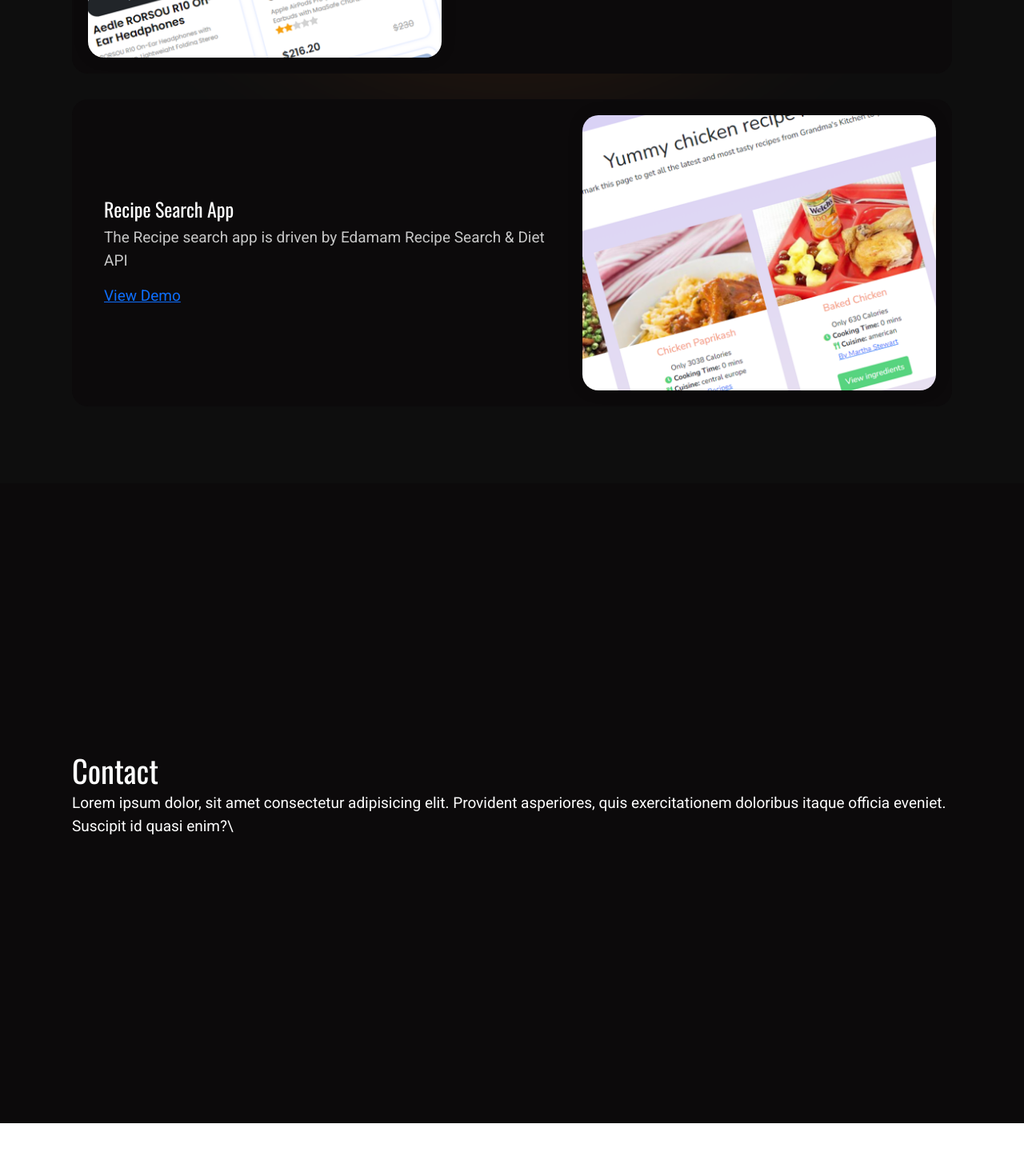
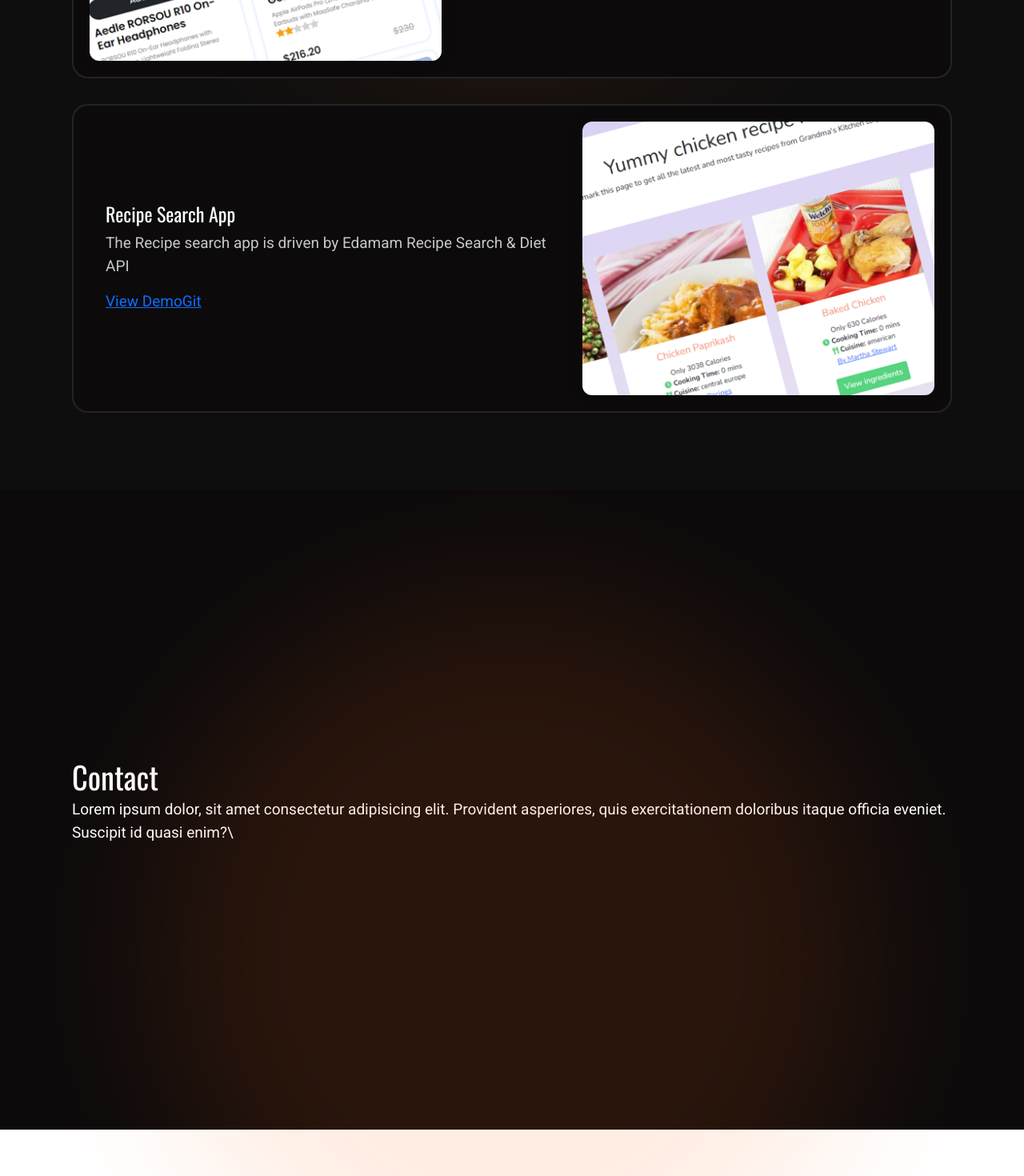
Before and after one commit to leviduncan/dd-portfolio-08, a React (Create React App) app: page / in a window 1280 px wide. Shown: the part 3800-5270 px from the top of the page at 80% size. Before the commit the page ends 5204 px from the top, so only its background shows below. Built offline with nearby package versions, Linux system fonts and the light colour scheme; the HTML template or start-up script is replaced by a standard one.

Commit message:
Projects update

```diff
--- a/src/App.css
+++ b/src/App.css
@@ -370,7 +370,6 @@ html body #homepage #projects .projects {
   display: flex;
   justify-content: center;
   flex-direction: column;
-  width: 100vw;
   color: var(--dd-lt-gray);
 }
 html body #homepage #projects .projects h2 {
@@ -384,6 +383,11 @@ html body #homepage #projects .projects .projects-content {
   padding: 20px;
   background: var(--dd-black);
   border-radius: 20px;
+  border: solid 2px var(--dd-gray-shadow);
+  transition-duration: 500ms;
+}
+html body #homepage #projects .projects .projects-content:hover {
+  background: var(--dd-gray-shadow);
 }
 html body #homepage #projects .projects .projects-content .projects-content-info {
   padding: 20px;
@@ -393,7 +397,7 @@ html body #homepage #projects .projects .projects-content .projects-content-info
 }
 html body #homepage #projects .projects .projects-content .project-content-image {
   overflow: hidden;
-  border-radius: 20px;
+  border-radius: 12px;
   box-shadow: 0 0 20px rgba(0, 0, 0, 0.116);
 }
 html body #homepage #projects .projects .projects-content .project-content-image img {
@@ -418,6 +422,7 @@ html body #homepage #projects::before {
   opacity: 0.12;
 }
 html body #homepage #contact {
+  position: relative;
   background: var(--dd-black);
 }
 html body #homepage #contact .contact {
@@ -431,4 +436,17 @@ html body #homepage #contact .contact {
 html body #homepage #contact .contact h2 {
   font-size: 3vw;
   line-height: 3vw;
+}
+html body #homepage #contact::before {
+  content: "";
+  position: absolute;
+  width: 70%;
+  height: 900px;
+  border-radius: 50%;
+  top: 132px;
+  right: 15%;
+  z-index: 1;
+  background: var(--dd-main);
+  filter: blur(100px);
+  opacity: 0.12;
 }/*# sourceMappingURL=App.css.map */
--- a/src/App.scss
+++ b/src/App.scss
@@ -435,7 +435,6 @@ html {
                         display: flex;
                         justify-content: center;
                         flex-direction: column;
-                        width: 100vw;
                         color: var(--dd-lt-gray);
 
                         h2 {
@@ -450,6 +449,12 @@ html {
                             padding: 20px;
                             background: var(--dd-black);
                             border-radius: 20px;
+                            border: solid 2px var(--dd-gray-shadow);
+                            transition-duration: 500ms;
+
+                            &:hover {
+                                background:  var(--dd-gray-shadow);
+                            }
 
                             .projects-content-info {
                                     padding: 20px;
@@ -461,7 +466,7 @@ html {
 
                             .project-content-image {
                                 overflow: hidden;
-                                border-radius: 20px;
+                                border-radius: 12px;
                                 box-shadow: 0 0 20px rgba(0, 0, 0, 0.116);
 
 
@@ -495,6 +500,7 @@ html {
                 }
 
                 #contact {
+                    position: relative;
                     background: var(--dd-black);
 
                     .contact {
@@ -511,6 +517,20 @@ html {
                         }
 
                     }
+
+                    &::before {
+                        content: '';
+                        position: absolute;
+                        width: 70%;
+                        height: 900px;
+                        border-radius: 50%;
+                        top: 132px;
+                        right: 15%;
+                        z-index: 1;
+                        background: var(--dd-main);
+                        filter: blur(100px);
+                        opacity: .12;
+                    }
                 }
 
 
--- /dev/null
+++ b/src/components/projects/ProjectCard.jsx
@@ -0,0 +1,24 @@
+import React from 'react'
+import { Link } from 'react-router-dom'
+
+function ProjectCard(props) {
+    const { img, title, desc, demo, git, dir } = props
+
+    return (
+        <div className={`projects-content d-flex flex-column-reverse ${dir ? 'flex-md-row-reverse' : 'flex-md-row'}  my-3`}>
+            <div className="projects-content-info col-12 col-md-7 d-flex flex-column justify-content-center">
+                <h4>{title}</h4>
+                <p>{desc}</p>
+                <div>
+                    <Link to={demo} >View Demo</Link>
+                    <Link to={git} >Git</Link>
+                </div>
+            </div>
+            <div className="project-content-image  col-12 col-md-5">
+                <img src={img} alt={title} />
+            </div>
+        </div>
+    )
+}
+
+export default ProjectCard
--- a/src/components/projects/Projects.jsx
+++ b/src/components/projects/Projects.jsx
@@ -1,55 +1,56 @@
 import React from 'react'
-import HRApp from '../../assets/hr-app.png'
-import eCommApp from '../../assets/ecomm-app.png'
-import recipeApp from '../../assets/recipe-app.png'
 import { Link } from 'react-router-dom'
-// import LuExternalLink from 'react-icons/lu'
+import ProjectCard from './ProjectCard'
 
 
 function Projects() {
+
+    const data = [
+        {
+            title: 'HR Management Tool',
+            desc: 'Manage people assets - Fullstack MERN Project',
+            demo: 'https://user-profile-frontend.netlify.app/',
+            git: 'https://github.com/leviduncan/user-profile-frontend',
+            dir: false,
+            img: require('../../assets/hr-app.png'),
+        },
+        {
+            title: 'Electronics Online Store',
+            desc: 'View and purchase amazing electronics - Context state',
+            demo: 'https://dd-context-store-app.netlify.app/',
+            git: 'https://github.com/leviduncan/context-store-app',
+            dir: true,
+            img: require('../../assets/ecomm-app.png'),
+        },
+        {
+            title: 'Recipe Search App',
+            desc: 'The Recipe search app is driven by Edamam Recipe Search & Diet API',
+            demo: 'https://grandmas-kitchen-2021.netlify.app/',
+            git: 'https://github.com/leviduncan/grandmas-kitchen',
+            dir: false,
+            img: require('../../assets/recipe-app.png'),
+        },
+    ]
+
     return (
         <section id="projects">
             <div className="container projects">
                 <h2>Projects</h2>
-                <div className="projects-content d-flex flex-column flex-md-row my-3">
-                    <div className="projects-content-info col-12 col-md-7 d-flex flex-column justify-content-center">
-                        <h4>HR Management Tool</h4>
-                        <p>Manage people assets - Fullstack MERN Project
-                        </p>
-                        <div>
-                        <Link to="https://user-profile-frontend.netlify.app/" >View Demo</Link>
-                        </div>
-                    </div>
-                    <div className="project-content-image  col-12 col-md-5">
-                        <img src={HRApp} alt="HR Management App" />
-                    </div>
-                </div>
-                <div className="projects-content d-flex flex-column flex-md-row-reverse my-3">
-                    <div className="projects-content-info col-12 col-md-7 d-flex flex-column justify-content-center">
-                        <h4>Electronics Online Store</h4>
-                        <p>View and purchase amazing electronics - Context state
-                        </p>
-                        <div>
-                        <Link to="https://dd-context-store-app.netlify.app/" >View Demo</Link>
-                        </div>
-                    </div>
-                    <div className="project-content-image  col-12 col-md-5">
-                        <img src={eCommApp} alt="HR Management App" />
-                    </div>
-                </div>
-                <div className="projects-content d-flex flex-column flex-md-row my-3">
-                    <div className="projects-content-info col-12 col-md-7 d-flex flex-column justify-content-center">
-                        <h4>Recipe Search App</h4>
-                        <p>The Recipe search app is driven by Edamam Recipe Search & Diet API
-                        </p>
-                        <div>
-                        <Link to="https://grandmas-kitchen-2021.netlify.app/" >View Demo</Link>
-                        </div>
-                    </div>
-                    <div className="project-content-image  col-12 col-md-5">
-                        <img src={recipeApp} alt="HR Management App" />
-                    </div>
-                </div>
+                {
+                    data.map((project, idx) => {
+                        return (
+                            <ProjectCard
+                                key={idx}
+                                img={project.img}
+                                title={project.title}
+                                desc={project.desc}
+                                demo={project.demo}
+                                git={project.git}
+                                dir={project.dir}
+                            />
+                        )
+                    })
+                }
             </div>
         </section>
     )
```
Also changed, not shown: 1 other file (tests, documents, lock files or other folders).
